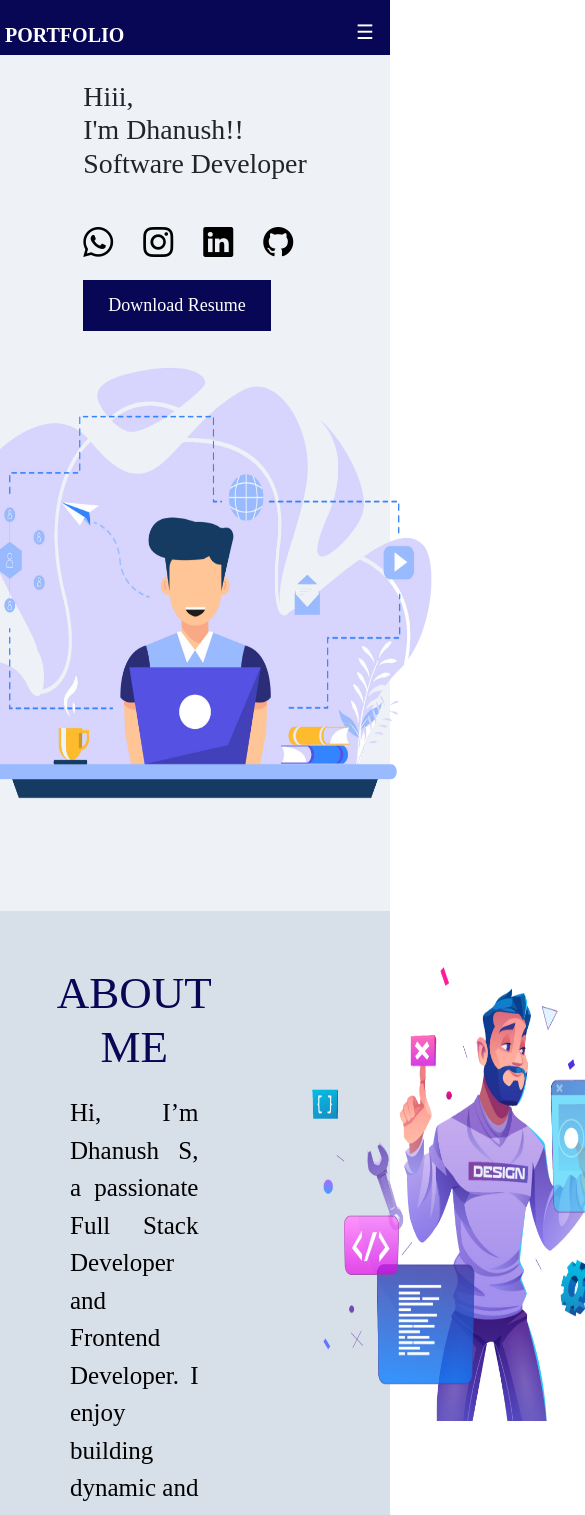
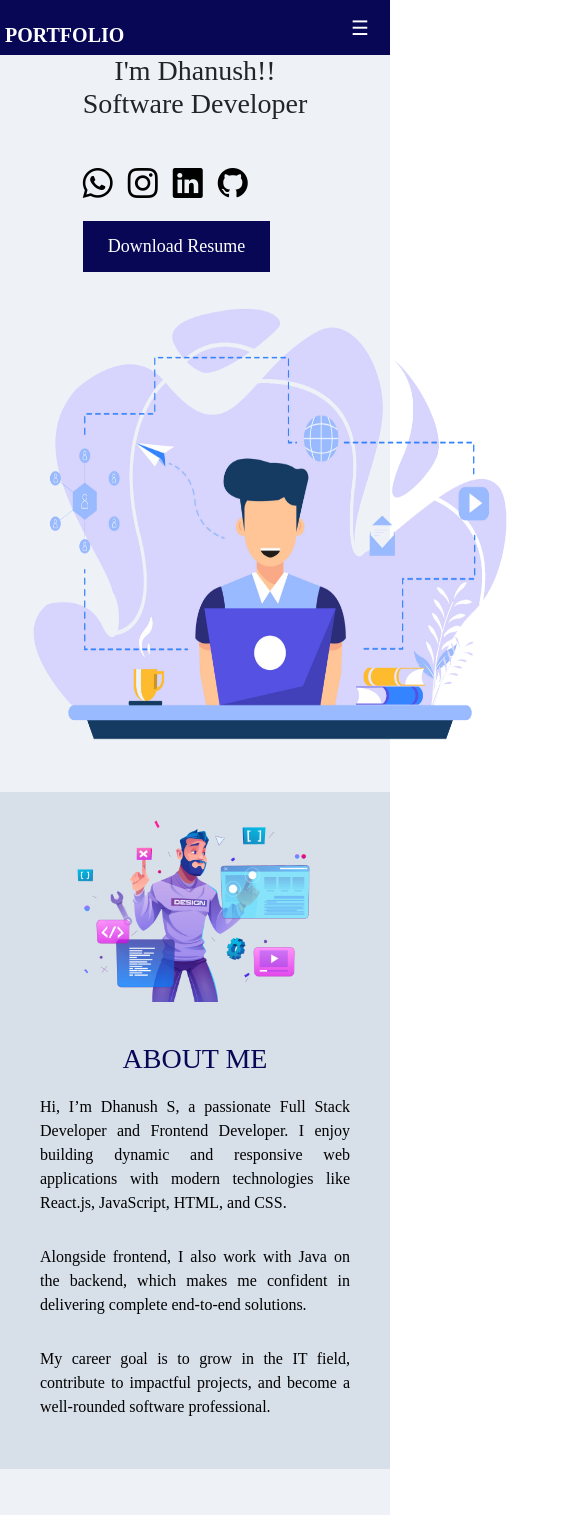
Before and after one commit to dhanushsathish96/portfolio, a React (Vite) app: page /#home in a window 390 px wide. Shown: the top 1515 px of the page, 585 px wide, since content can reach past the window. Built offline with nearby package versions, Linux system fonts and the light colour scheme.

Commit message:
Initial commit

```diff
--- a/src/About.css
+++ b/src/About.css
@@ -37,19 +37,32 @@
 
 
 @media(max-width:480px){
-    .about p{
+    .about {
         flex-direction: column;
         align-items: center;
-        text-align: justify;
+        padding: 10px;
     }
 
-
-
-    .imge{
-      order:2;
+    .imge img {
+        width: 100%;       /* full width on mobile */
+        max-width: 300px;  /* optional max width */
+        height: auto;      /* maintain aspect ratio */
+        margin-bottom: 15px;
     }
 
-    .text{
-    order:1;
-  }
+    .text {
+        text-align: center;
+        font-size: 16px;
+        padding: 10px;
+        margin: 10px 0;
+    }
+
+    .text h1 {
+        font-size: 28px;
+    }
+
+    .text p {
+        font-size: 16px;
+        line-height: 1.5;
+    }
 }
--- a/src/Header.css
+++ b/src/Header.css
@@ -53,25 +53,28 @@ a{
 
 @media(max-width:480px){
     .lists{
-        display:none; /*wheen screen is small it hides thee lists*/
-
+        display:none; /* hide lists by default */
     }
 
     .lists.show {
-    display: flex; /* show lists when button clicked */
-    flex-direction: column;
-    gap: 10px;
-    right:40px;
-  }
+        display: flex; /* show lists when hamburger clicked */
+        flex-direction: column;
+        gap: 10px;
+        position: absolute;
+        right: 10px; /* fix alignment */
+        top: 50px;   /* move below header */
+        background-color: rgb(7,7,85); /* optional: match header */
+        padding: 10px;
+        border-radius: 5px;
+    }
 
     .hamburger{
-    display: block;
-    position : absolute;
-    top : 16px;
-    right: 10px;
-
- }
-
+        display: block;
+        position: absolute;
+        top: 12px;    /* fixed position */
+        right: 15px;  /* fixed position */
+        z-index: 1000;
+    }
 }
 
 html {
--- a/src/Home.css
+++ b/src/Home.css
@@ -72,9 +72,27 @@
 @media(max-width:480px){
     .parent {
         flex-direction: column;
-  }
-    .image{
-        max-width:500px;
+        padding: 20px; /* reduce padding for mobile */
+        align-items: center;
+    }
+
+    .image, .name img {
+        max-width: 100%;   /* fit within screen */
+        height: auto;      /* maintain aspect ratio */
+    }
+
+    .name h1 {
+        font-size: 28px;   /* smaller font on mobile */
+        text-align: center;
+    }
+
+    .icons {
+        gap: 15px;         /* reduce gap on mobile */
+    }
+
+    .resume-btn {
+        font-size: 16px;
+        padding: 10px 20px;
     }
 }
 
```
